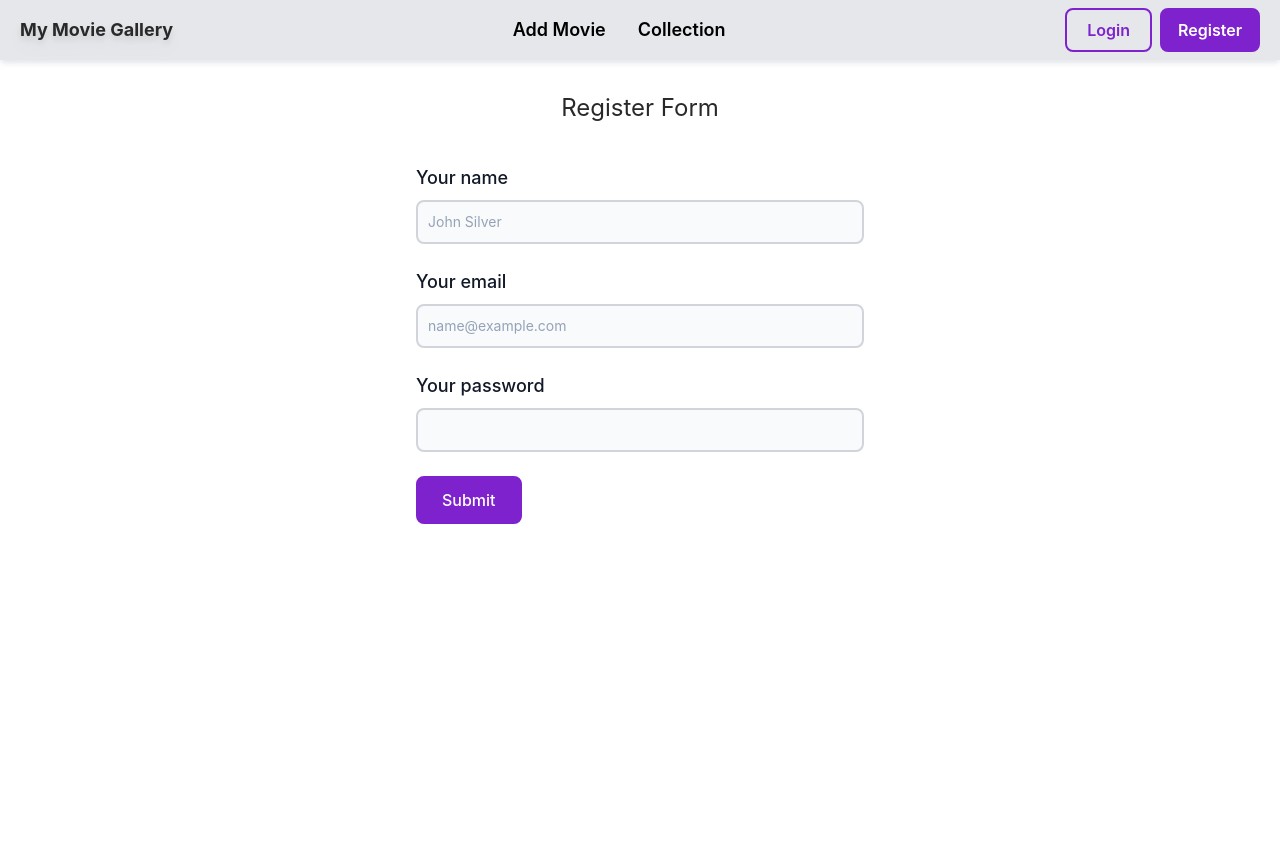
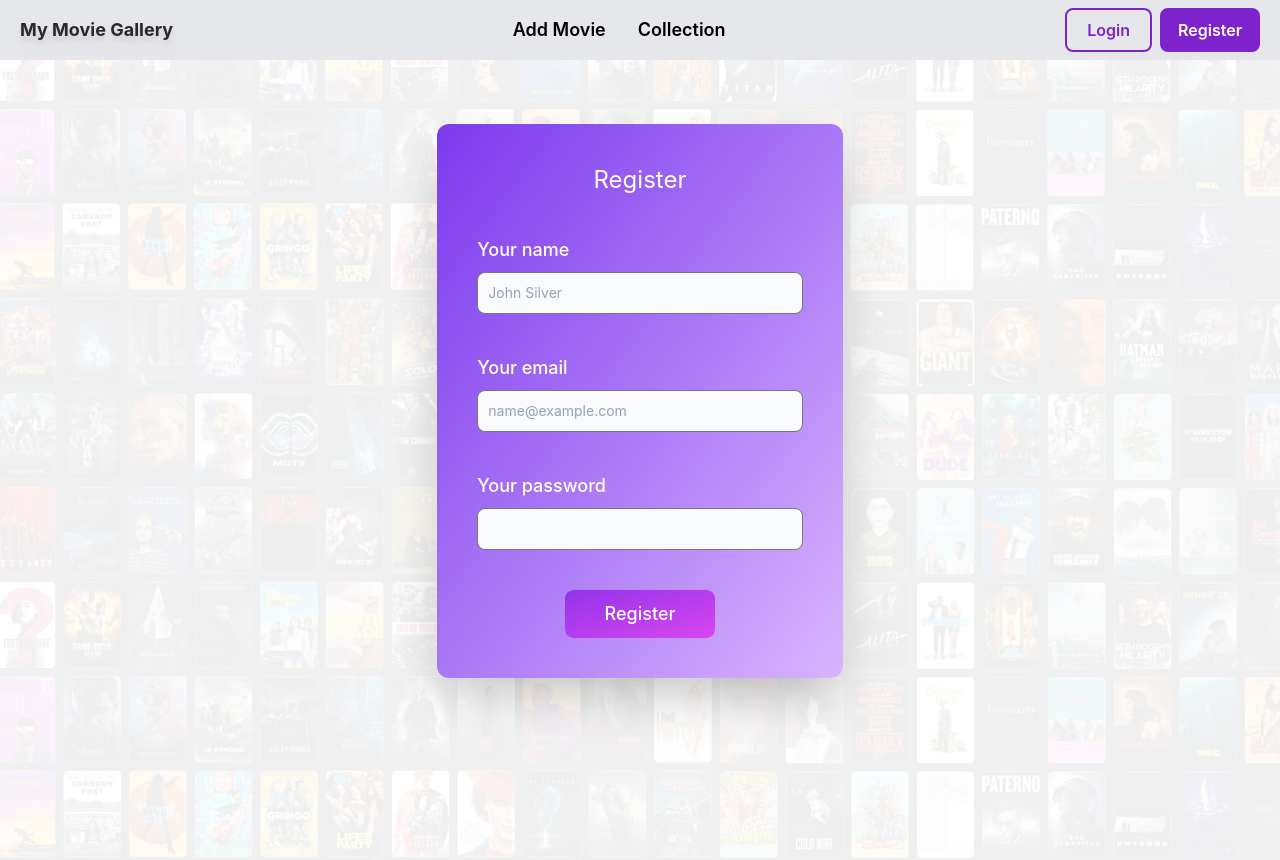
Before and after one commit to dyamorph/movie-gallery-frontend, a React (Vite) app: page /user/register in a window 1280 px wide. Before the commit the page ends 800 px from the top, so only its background shows below. Built offline with nearby package versions, Linux system fonts and the light colour scheme; no server answers.

Commit message:
refactor register page

```diff
--- a/src/components/RegisterPage/RegisterPage.jsx
+++ b/src/components/RegisterPage/RegisterPage.jsx
@@ -4,13 +4,12 @@ import { useDispatch, useSelector } from "react-redux";
 import { fetchRegister, selectIsAuth } from "../../redux/slices/auth.js";
 import { useForm } from "react-hook-form";
 import { Navigate } from "react-router-dom";
+import Background from "../../assets/movies-bg.png";
 
 const RegisterPage = () => {
+  const isAuth = useSelector(selectIsAuth);
   const dispatch = useDispatch();
-  const {
-    register,
-    handleSubmit,
-  } = useForm({
+  const { register, handleSubmit } = useForm({
     defaultValues: {
       name: "",
       email: "",
@@ -23,18 +22,34 @@ const RegisterPage = () => {
     const data = await dispatch(fetchRegister(values));
 
     if (!data.payload) {
-      alert("Failure to register");
+      alert("Failure to register  ");
     }
 
+    if ("token" in data.payload) {
       window.localStorage.setItem("token", data.payload.token);
+    }
   };
 
-
+  if (isAuth) {
+    return <Navigate to={"/collection"} />;
+  }
 
   return (
     <>
-      <form onSubmit={handleSubmit(onSubmit)} className={styles.register_form}>
-        <h1 className={styles.register_heading}>Register Form</h1>
+      <section
+        className={styles.register_page_content}
+        style={{
+          backgroundImage: `url(${Background})`,
+          backgroundPosition: "center",
+          backgroundSize: "cover",
+          backgroundRepeat: "no-repeat",
+        }}
+      >
+        <form
+          onSubmit={handleSubmit(onSubmit)}
+          className={styles.register_form}
+        >
+          <h1 className={styles.register_heading}>Register</h1>
           <div className="mb-6">
             <label className={styles.name_label} htmlFor="name">
               Your name
@@ -73,10 +88,13 @@ const RegisterPage = () => {
               required
             ></input>
           </div>
-        <button className={styles.submit_btn} type="submit">
-          Submit
+          <div className={styles.btn_container}>
+            <button className={styles.register_btn}>
+              <span className={styles.register_btn_inner}>Register</span>
             </button>
+          </div>
         </form>
+      </section>
     </>
   );
 };
--- a/src/components/RegisterPage/RegisterPage.module.scss
+++ b/src/components/RegisterPage/RegisterPage.module.scss
@@ -1,31 +1,36 @@
+.register_page_content {
+  @apply h-screen p-8;
+}
+
 .register_form {
-  @apply p-8 sm:w-[40%] w-[80%] mx-auto;
+  @apply mt-8 p-10 sm:w-2/3 md:w-1/2 lg:w-1/3 mx-auto bg-gradient-to-br from-violet-600 to-purple-300
+  rounded-xl shadow-2xl;
 }
 
 .register_heading {
-  @apply text-2xl mb-10 text-center;
+  @apply text-2xl mb-10 text-center text-white;
 }
 
 .email_label,
 .password_label,
 .name_label {
-  @apply block mb-2 text-lg font-medium text-gray-900;
+  @apply block mb-2 text-lg font-medium text-white;
 }
 
 .email_input,
 .password_input,
 .name_input {
-  @apply bg-gray-50 border-2 border-gray-300 text-gray-900 text-sm rounded-lg focus:border-purple-500 block w-full p-2.5 focus:outline-none placeholder:text-slate-400;
+  @apply mb-10 bg-gray-50 text-gray-900 border text-sm rounded-lg focus:border-purple-900 block w-full p-2.5 outline-none placeholder:text-slate-400;
 }
 
-.remember_label {
-  @apply ml-2 text-sm font-medium text-gray-900;
+.btn_container {
+  @apply flex justify-center;
 }
-
-.remember_input {
-  @apply w-4 h-4 bg-gray-50 rounded border border-gray-300 focus:ring-purple-300;
+.register_btn {
+  @apply relative inline-flex items-center justify-center overflow-hidden text-lg
+  font-medium text-purple-900 rounded-lg text-white hover:shadow-lg focus:inset-0.5;
 }
-
-.submit_btn {
-  @apply text-white border-2 border-purple-700 bg-purple-700 hover:bg-purple-800 focus:ring-4 focus:outline-none focus:ring-blue-300 font-medium rounded-lg text-base w-full sm:w-auto px-6 py-2.5 text-center;
+.register_btn_inner {
+  @apply relative px-10 py-2.5 transition-all ease-in duration-75 bg-white w-full rounded-md
+  bg-gradient-to-br from-purple-600 to-fuchsia-500 bg-opacity-0 hover:bg-opacity-100;
 }
```
Lines whose indentation alone changed are shown as unchanged.
